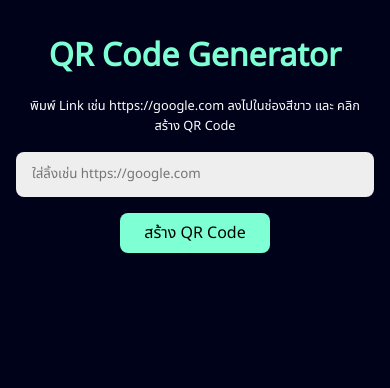
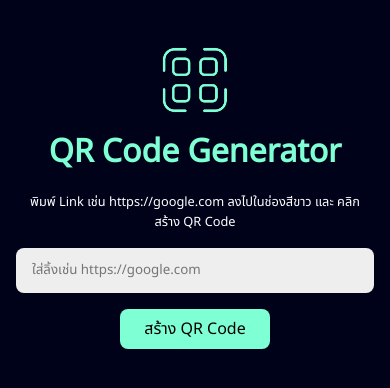
Before and after one commit to oated/qrcode_generator, a React (Vite) app: page / in a window 390 px wide. Shown: the top 388 px of the page. Built offline with nearby package versions, Linux system fonts and the light colour scheme.

Commit message:
logo fix

```diff
--- a/src/App.jsx
+++ b/src/App.jsx
@@ -21,6 +21,7 @@ function App() {
 
   return (
     <div className="App">
+        <img src="src/assets/logo.png" alt="logo qrcode generator" className="logo-qr" />
         <h1>QR Code Generator</h1>
         <p className="how-to">พิมพ์ Link เช่น https://google.com ลงไปในช่องสีขาว และ คลิก สร้าง QR Code</p>
         <input type="text" placeholder="ใส่ลิ้งเช่น https://google.com" value={url} onChange={(evt) => setUrl(evt.target.value)}/>
--- a/src/index.css
+++ b/src/index.css
@@ -57,6 +57,11 @@ img{
   max-width: 480px;
   margin: 2rem auto;
 }
+img.logo-qr{
+  width: 100%;
+  max-width: 200px;
+  margin: 0.5rem auto;
+}
 @media only screen and (max-width: 600px) {
   input {
     appearance: none;
@@ -79,4 +84,8 @@ img{
   h1{
     font-size: 2rem;
   }
+  img.logo-qr{
+    width: 100%;
+    max-width: 80px;
+  }
 }
```
Also changed, not shown: src/assets/logo.png (added).
